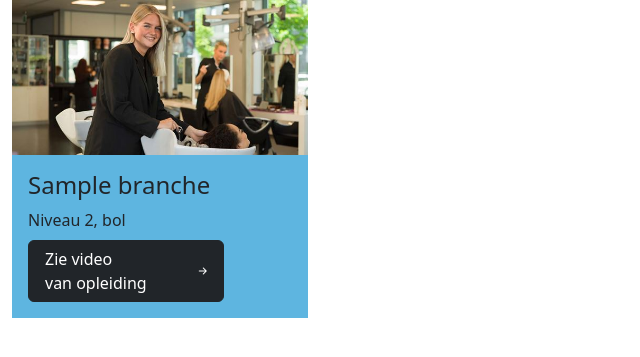
After one commit to EstailinAlejandro/Holobox-info, a Symfony app: template templates/home/branches.html.twig in a window 1280 px wide. The commit adds this page. Shown: the top 357 px of the page, without its empty margins (0-640 px from the left). Run offline with Twig, Linux system fonts and the light colour scheme; the template is opened without the code that fills it: most values are stand-ins (such as "Sample title", 1, 10 or a date in 2020); some libraries are stand-ins or nearby versions.

Commit message:
courses word netjes uitgelzen

```diff
--- /dev/null
+++ b/templates/home/branches.html.twig
@@ -0,0 +1,48 @@
+{% extends 'base.html.twig' %}
+
+{% block body %}
+    <div class="container-fluid">
+        <div class="row row-cols-12">
+
+    {% for branche in branches %}
+    <div class="col-3">
+
+        <a class="text-decoration-none" href="{{ path('courses', {'id': branche.id}) }}">
+        <div class="card rounded-0 " style=" border: none; background-color: #5eb5e0 ">
+            <img class="card-img-top rounded-0" src="img/kapper.jpg" alt="">
+            <div class="card-body">
+                <h4 class="card-title">{{ branche.name }}</h4>
+                <p class="card-title">Niveau 2, bol</p>
+                <button class="btn btn-dark text-start d-flex align-items-center">
+                    <span class="ps-1 ">Zie video <br> van opleiding</span>
+                    <i class="bi bi-arrow-right-short ms-auto ps-5"></i></button>
+            </div>
+        </div>
+        </a>
+    </div>
+    {% endfor %}
+        </div>
+    </div>
+
+
+
+    {#<div class="cta-image-block cta-image-block--color-blue" style="background: url('img/kapper.jpg&height=300');">#}
+
+{#    <div class="cta-image-block__content-wrapper ">#}
+{#        <div class="cta-image-block__content">#}
+{#            <h3 class="cta-image-block__title">Medewerker ICT support</h3>#}
+{#            <span class="cta-image-block__subtitle">Niveau 2, bol</span>#}
+{#            <a class="btn btn-dark text-start d-flex align-items-center" href="#">#}
+{#                <span class="ps-1 pe-3">Zie video <br> van opleiding</span>#}
+{#                <i class="bi bi-arrow-right-short ms-auto"></i></a>#}
+{#        </div>#}
+{#    </div>#}
+{#</div>#}
+
+
+
+
+
+
+
+{% endblock %}
--- a/templates/home/index.html.twig
+++ b/templates/home/index.html.twig
@@ -20,7 +20,7 @@
 
 
 
-<a href="{{ path('showVideos') }}">Kies de bestanden></a>
+<a href="{{ path('branches') }}">Kies de bestanden></a>
 <a href="{{ path('showVideos2') }}">Verwijder hier></a>
 
 
--- a/templates/home/select.html.twig
+++ b/templates/home/select.html.twig
@@ -40,7 +40,7 @@
         <div class="card-body">
             <h4 class="card-title">dssdasadsad</h4>
             <p class="card-title">Niveau 2, bol</p>
-            <a class="btn btn-dark text-start d-flex align-items-center" href="#">
+            <a class="btn btn-dark text-start d-flex s" href="#">
                 <span class="ps-1 ">Zie video <br> van opleiding</span>
                 <i class="bi bi-arrow-right-short ms-auto"></i></a>
         </div>
```
Also changed, not shown: src/Controller/HomeController.php (+23 -0 lines), templates/home/courses.html.twig (added, +49 -0 lines).
